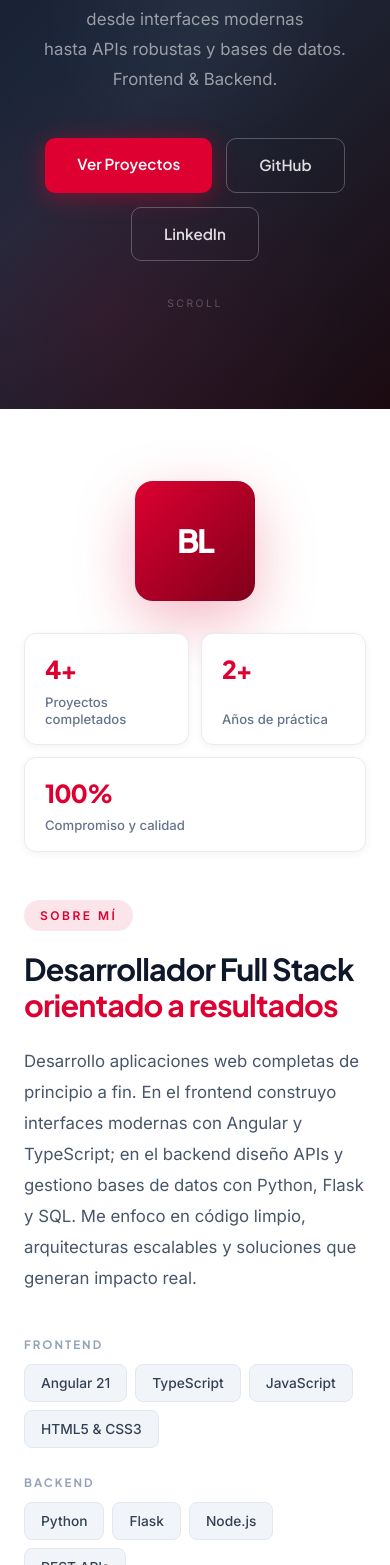
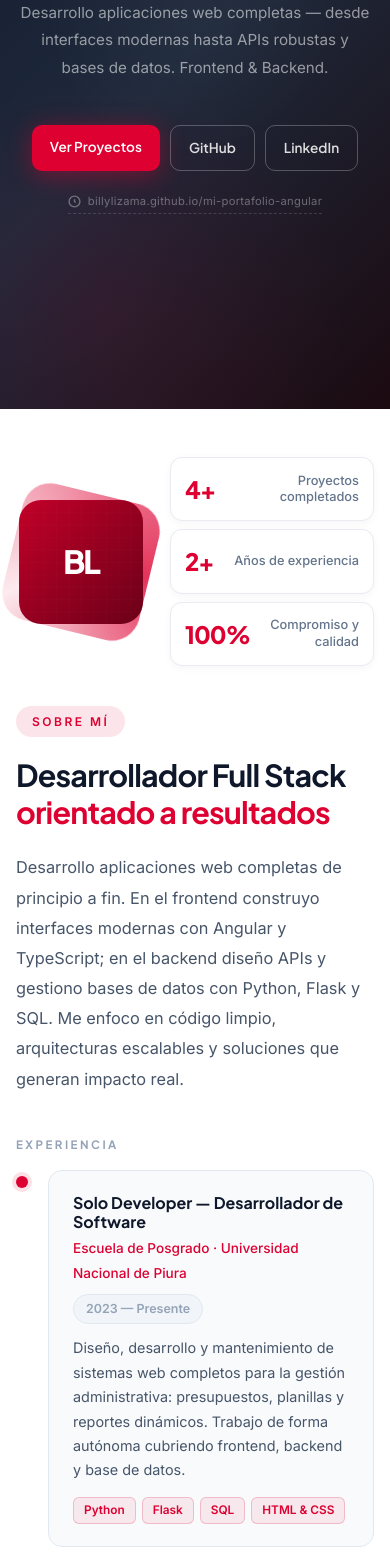
Before and after one commit to billylizama/mi-portafolio-angular, an Angular app: page / in a window 390 px wide. Shown: the part 435-2000 px from the top of the page. Built offline with nearby package versions, Linux system fonts and the light colour scheme.

Commit message:
feat: avatar animado, experiencia UNP, mejoras mobile y link publicado

```diff
--- a/src/app/app.css
+++ b/src/app/app.css
@@ -442,6 +442,26 @@
   color: white;
 }
 
+/* ===== HERO LIVE LINK ===== */
+.hero-live-link {
+  display: inline-flex;
+  align-items: center;
+  gap: 7px;
+  margin-top: 22px;
+  color: rgba(255, 255, 255, 0.35);
+  font-size: 0.78rem;
+  text-decoration: none;
+  letter-spacing: 0.3px;
+  transition: color 0.2s;
+  border-bottom: 1px dashed rgba(255, 255, 255, 0.15);
+  padding-bottom: 2px;
+}
+
+.hero-live-link:hover {
+  color: rgba(255, 255, 255, 0.7);
+  border-bottom-color: rgba(255, 255, 255, 0.4);
+}
+
 /* ===== RESPONSIVE ===== */
 @media (max-width: 900px) {
   .contact-inner {
@@ -456,15 +476,45 @@
   }
 
   .nav-inner {
-    padding: 0 24px;
+    padding: 0 20px;
   }
 
   .hero {
-    padding: 120px 24px 80px;
+    padding: 110px 20px 80px;
+    min-height: 100svh;
+  }
+
+  .hero-scroll-hint {
+    display: none;
+  }
+
+  .hero-name {
+    letter-spacing: -2px;
+  }
+
+  .hero-stack {
+    font-size: 0.9rem;
+  }
+
+  .hero-desc {
+    font-size: 0.95rem;
+  }
+
+  .hero-actions {
+    gap: 10px;
+  }
+
+  .btn {
+    padding: 12px 22px;
+    font-size: 0.9rem;
   }
 
   .section-container {
-    padding: 72px 24px;
+    padding: 64px 20px;
+  }
+
+  .projects-grid {
+    grid-template-columns: 1fr;
   }
 
   .footer-inner {
@@ -474,6 +524,39 @@
   }
 
   .main-footer {
-    padding: 24px;
+    padding: 24px 20px;
   }
 }
+
+@media (max-width: 480px) {
+  .hero-badge {
+    font-size: 0.75rem;
+    padding: 6px 14px;
+  }
+
+  .hero-name {
+    letter-spacing: -1.5px;
+  }
+
+  .hero-stack {
+    font-size: 0.82rem;
+  }
+
+  .btn {
+    padding: 11px 18px;
+    font-size: 0.85rem;
+  }
+
+  .nav-cta {
+    padding: 8px 16px;
+    font-size: 0.82rem;
+  }
+
+  .section-container {
+    padding: 48px 16px;
+  }
+
+  .hero-live-link {
+    font-size: 0.7rem;
+  }
+}
--- a/src/app/app.html
+++ b/src/app/app.html
@@ -26,10 +26,10 @@
     <h1 class="hero-name">Billy Lizama</h1>
     <p class="hero-role">Desarrollador Full Stack</p>
     <p class="hero-stack">
-      <strong>Angular</strong>&nbsp;&nbsp;·&nbsp;&nbsp;<strong>TypeScript</strong>&nbsp;&nbsp;·&nbsp;&nbsp;<strong>Python</strong>&nbsp;&nbsp;·&nbsp;&nbsp;<strong>Flask</strong>&nbsp;&nbsp;·&nbsp;&nbsp;<strong>SQL</strong>
+      <strong>Angular</strong>&nbsp;·&nbsp;<strong>TypeScript</strong>&nbsp;·&nbsp;<strong>Python</strong>&nbsp;·&nbsp;<strong>Flask</strong>&nbsp;·&nbsp;<strong>SQL</strong>
     </p>
     <p class="hero-desc">
-      Desarrollo aplicaciones web completas — desde interfaces modernas<br>
+      Desarrollo aplicaciones web completas — desde interfaces modernas
       hasta APIs robustas y bases de datos. Frontend &amp; Backend.
     </p>
     <div class="hero-actions">
@@ -37,6 +37,12 @@
       <a href="https://github.com/billylizama" target="_blank" class="btn btn-outline">GitHub</a>
       <a href="https://www.linkedin.com/in/balh/" target="_blank" class="btn btn-outline">LinkedIn</a>
     </div>
+    <a href="https://billylizama.github.io/mi-portafolio-angular/" target="_blank" class="hero-live-link">
+      <svg width="13" height="13" viewBox="0 0 24 24" fill="none" stroke="currentColor" stroke-width="2.5">
+        <circle cx="12" cy="12" r="10"/><path d="M12 8v4l2 2"/>
+      </svg>
+      billylizama.github.io/mi-portafolio-angular
+    </a>
   </div>
   <div class="hero-scroll-hint">
     <span>Scroll</span>
@@ -116,7 +122,7 @@
 <footer class="main-footer">
   <div class="footer-inner">
     <span class="footer-logo">BL<span class="dot">.</span></span>
-    <p>&copy; 2026 Billy Lizama Herrera &mdash; Desarrollador Frontend Angular</p>
+    <p>&copy; 2026 Billy Lizama Herrera &mdash; Full Stack Developer</p>
     <div class="footer-links">
       <a href="https://github.com/billylizama" target="_blank">GitHub</a>
       <a href="https://www.linkedin.com/in/balh/" target="_blank">LinkedIn</a>
--- a/src/app/sobre-mi/sobre-mi.css
+++ b/src/app/sobre-mi/sobre-mi.css
@@ -8,7 +8,7 @@
   align-items: start;
 }
 
-/* LEFT COLUMN */
+/* ===== LEFT COLUMN ===== */
 .about-left {
   display: flex;
   flex-direction: column;
@@ -18,27 +18,61 @@
   top: 100px;
 }
 
+/* AVATAR */
+.avatar-wrapper {
+  position: relative;
+  width: 180px;
+  height: 180px;
+  flex-shrink: 0;
+}
+
+.avatar-ring {
+  position: absolute;
+  inset: -5px;
+  border-radius: 28px;
+  background: conic-gradient(from 0deg, #dd0031 0%, rgba(221,0,49,0.1) 40%, #dd0031 100%);
+  animation: spinRing 5s linear infinite;
+  opacity: 0.8;
+}
+
+@keyframes spinRing {
+  to { transform: rotate(360deg); }
+}
+
 .avatar {
-  width: 170px;
-  height: 170px;
-  background: linear-gradient(135deg, #dd0031 0%, #7f001a 100%);
-  border-radius: 24px;
+  position: absolute;
+  inset: 3px;
+  background: linear-gradient(135deg, #c20028 0%, #6b0018 100%);
+  border-radius: 22px;
   display: flex;
   align-items: center;
   justify-content: center;
+  overflow: hidden;
+  z-index: 1;
+}
+
+.avatar-bg {
+  position: absolute;
+  inset: 0;
+  width: 100%;
+  height: 100%;
+}
+
+.avatar span {
   font-family: 'Plus Jakarta Sans', sans-serif;
-  font-size: 2.8rem;
+  font-size: 2.6rem;
   font-weight: 800;
   color: white;
   letter-spacing: -2px;
-  box-shadow: 0 20px 60px rgba(221, 0, 49, 0.28);
-  flex-shrink: 0;
+  position: relative;
+  z-index: 2;
 }
 
+/* STATS */
 .stats {
   display: flex;
   flex-direction: column;
-  gap: 12px;
+  gap: 10px;
   width: 100%;
 }
 
@@ -46,22 +80,23 @@
   background: #ffffff;
   border: 1px solid #e8ecf0;
   border-radius: 12px;
-  padding: 16px 20px;
+  padding: 14px 18px;
   display: flex;
   align-items: center;
   justify-content: space-between;
-  gap: 12px;
-  box-shadow: 0 2px 8px rgba(0, 0, 0, 0.05);
-  transition: box-shadow 0.2s;
+  gap: 10px;
+  box-shadow: 0 2px 8px rgba(0, 0, 0, 0.04);
+  transition: box-shadow 0.2s, transform 0.2s;
 }
 
 .stat-item:hover {
-  box-shadow: 0 4px 16px rgba(0, 0, 0, 0.09);
+  box-shadow: 0 6px 20px rgba(0, 0, 0, 0.08);
+  transform: translateY(-1px);
 }
 
 .stat-item strong {
   font-family: 'Plus Jakarta Sans', sans-serif;
-  font-size: 1.55rem;
+  font-size: 1.5rem;
   font-weight: 800;
   color: #dd0031;
   letter-spacing: -1px;
@@ -69,14 +104,14 @@
 }
 
 .stat-item span {
-  font-size: 0.82rem;
+  font-size: 0.8rem;
   color: #64748b;
   font-weight: 500;
   text-align: right;
   line-height: 1.3;
 }
 
-/* RIGHT COLUMN */
+/* ===== RIGHT COLUMN ===== */
 .section-label {
   display: inline-block;
   background: rgba(221, 0, 49, 0.1);
@@ -104,26 +139,127 @@
 }
 
 .bio {
-  font-size: 1.05rem;
+  font-size: 1.02rem;
   color: #475569;
   line-height: 1.85;
   margin-bottom: 44px;
-  max-width: 560px;
+  max-width: 580px;
 }
 
+.block-title {
+  font-size: 0.72rem;
+  font-weight: 700;
+  letter-spacing: 2.5px;
+  text-transform: uppercase;
+  color: #94a3b8;
+  margin-bottom: 18px;
+}
+
+/* ===== EXPERIENCE ===== */
+.experience-container {
+  margin-bottom: 44px;
+}
+
+.exp-item {
+  display: flex;
+  gap: 20px;
+  position: relative;
+}
+
+.exp-dot {
+  width: 12px;
+  height: 12px;
+  background: #dd0031;
+  border-radius: 50%;
+  margin-top: 6px;
+  flex-shrink: 0;
+  box-shadow: 0 0 0 4px rgba(221, 0, 49, 0.12);
+}
+
+.exp-body {
+  background: #f8fafc;
+  border: 1px solid #e2e8f0;
+  border-radius: 14px;
+  padding: 22px 24px;
+  flex: 1;
+  transition: border-color 0.2s, box-shadow 0.2s;
+}
+
+.exp-body:hover {
+  border-color: rgba(221, 0, 49, 0.3);
+  box-shadow: 0 4px 20px rgba(0, 0, 0, 0.06);
+}
+
+.exp-header {
+  display: flex;
+  align-items: flex-start;
+  justify-content: space-between;
+  gap: 16px;
+  margin-bottom: 12px;
+  flex-wrap: wrap;
+}
+
+.exp-info h4 {
+  font-size: 1rem;
+  font-weight: 700;
+  color: #0f172a;
+  margin-bottom: 4px;
+}
+
+.exp-company {
+  font-size: 0.85rem;
+  color: #dd0031;
+  font-weight: 500;
+}
+
+.exp-period {
+  font-size: 0.78rem;
+  color: #94a3b8;
+  font-weight: 600;
+  background: #f1f5f9;
+  padding: 4px 12px;
+  border-radius: 100px;
+  white-space: nowrap;
+  border: 1px solid #e2e8f0;
+}
+
+.exp-body p {
+  font-size: 0.9rem;
+  color: #475569;
+  line-height: 1.7;
+  margin-bottom: 14px;
+}
+
+.exp-techs {
+  display: flex;
+  flex-wrap: wrap;
+  gap: 6px;
+}
+
+.exp-tech {
+  background: rgba(221, 0, 49, 0.07);
+  color: #dd0031;
+  font-size: 0.74rem;
+  font-weight: 600;
+  padding: 3px 10px;
+  border-radius: 6px;
+  border: 1px solid rgba(221, 0, 49, 0.2);
+}
+
+/* ===== SKILLS ===== */
 .skills-container {
   display: flex;
   flex-direction: column;
-  gap: 28px;
+  gap: 20px;
 }
 
 .skill-group h4 {
-  font-size: 0.72rem;
+  font-size: 0.7rem;
   font-weight: 700;
   letter-spacing: 2px;
   text-transform: uppercase;
   color: #94a3b8;
-  margin-bottom: 12px;
+  margin-bottom: 10px;
 }
 
 .skill-pills {
@@ -135,9 +271,9 @@
 .pill {
   background: #f1f5f9;
   color: #334155;
-  padding: 7px 16px;
+  padding: 6px 14px;
   border-radius: 8px;
-  font-size: 0.86rem;
+  font-size: 0.85rem;
   font-weight: 500;
   border: 1px solid #e2e8f0;
   transition: all 0.2s ease;
@@ -151,12 +287,20 @@
   transform: translateY(-1px);
 }
 
-/* RESPONSIVE */
-@media (max-width: 900px) {
+/* ===== RESPONSIVE ===== */
+@media (max-width: 1000px) {
+  .about-wrapper {
+    grid-template-columns: 220px 1fr;
+    gap: 50px;
+    padding: 80px 32px;
+  }
+}
+
+@media (max-width: 768px) {
   .about-wrapper {
     grid-template-columns: 1fr;
-    gap: 48px;
-    padding: 72px 24px;
+    gap: 40px;
+    padding: 64px 20px;
   }
 
   .about-left {
@@ -164,32 +308,69 @@
     flex-direction: row;
     flex-wrap: wrap;
     justify-content: center;
+    gap: 24px;
+  }
+
+  .avatar-wrapper {
+    width: 130px;
+    height: 130px;
+  }
+
+  .avatar span {
+    font-size: 2rem;
   }
 
   .stats {
     flex-direction: row;
     flex-wrap: wrap;
-    width: auto;
     flex: 1;
-    min-width: 240px;
+    min-width: 200px;
+    gap: 8px;
   }
 
   .stat-item {
     flex: 1;
-    min-width: 140px;
+    min-width: 130px;
     flex-direction: column;
     align-items: flex-start;
-    gap: 4px;
+    gap: 2px;
+    padding: 12px 14px;
   }
 
   .stat-item span {
     text-align: left;
   }
 
-  .avatar {
-    width: 120px;
-    height: 120px;
-    font-size: 2rem;
-    border-radius: 18px;
+  .exp-header {
+    flex-direction: column;
+    gap: 8px;
+  }
+
+  .exp-period {
+    align-self: flex-start;
+  }
+
+  .bio {
+    max-width: 100%;
   }
 }
+
+@media (max-width: 480px) {
+  .about-wrapper {
+    padding: 48px 16px;
+  }
+
+  .stats {
+    flex-direction: column;
+  }
+
+  .stat-item {
+    flex-direction: row;
+    align-items: center;
+    justify-content: space-between;
+  }
+
+  .stat-item span {
+    text-align: right;
+  }
+}
--- a/src/app/sobre-mi/sobre-mi.html
+++ b/src/app/sobre-mi/sobre-mi.html
@@ -1,7 +1,20 @@
 <div class="about-wrapper">
 
   <div class="about-left">
-    <div class="avatar">BL</div>
+    <div class="avatar-wrapper">
+      <div class="avatar-ring"></div>
+      <div class="avatar">
+        <span>BL</span>
+        <svg class="avatar-bg" viewBox="0 0 170 170" xmlns="http://www.w3.org/2000/svg">
+          <defs>
+            <pattern id="grid" width="17" height="17" patternUnits="userSpaceOnUse">
+              <path d="M 17 0 L 0 0 0 17" fill="none" stroke="rgba(255,255,255,0.08)" stroke-width="0.5"/>
+            </pattern>
+          </defs>
+          <rect width="170" height="170" fill="url(#grid)"/>
+        </svg>
+      </div>
+    </div>
     <div class="stats">
       @for (stat of stats; track stat.label) {
         <div class="stat-item">
@@ -17,7 +30,32 @@
     <h2>Desarrollador Full Stack<br><em>orientado a resultados</em></h2>
     <p class="bio">{{ descripcion }}</p>
 
+    <div class="experience-container">
+      <h3 class="block-title">Experiencia</h3>
+      @for (exp of experiencia; track exp.empresa) {
+        <div class="exp-item">
+          <div class="exp-dot"></div>
+          <div class="exp-body">
+            <div class="exp-header">
+              <div class="exp-info">
+                <h4>{{ exp.cargo }}</h4>
+                <span class="exp-company">{{ exp.empresa }}</span>
+              </div>
+              <span class="exp-period">{{ exp.periodo }}</span>
+            </div>
+            <p>{{ exp.descripcion }}</p>
+            <div class="exp-techs">
+              @for (t of exp.techs; track t) {
+                <span class="exp-tech">{{ t }}</span>
+              }
+            </div>
+          </div>
+        </div>
+      }
+    </div>
+
     <div class="skills-container">
+      <h3 class="block-title">Habilidades</h3>
       @for (grupo of skills; track grupo.categoria) {
         <div class="skill-group">
           <h4>{{ grupo.categoria }}</h4>
--- a/src/app/sobre-mi/sobre-mi.ts
+++ b/src/app/sobre-mi/sobre-mi.ts
@@ -10,6 +10,17 @@ export class SobreMiComponent {
   descripcion =
     'Desarrollo aplicaciones web completas de principio a fin. En el frontend construyo interfaces modernas con Angular y TypeScript; en el backend diseño APIs y gestiono bases de datos con Python, Flask y SQL. Me enfoco en código limpio, arquitecturas escalables y soluciones que generan impacto real.';
 
+  experiencia = [
+    {
+      cargo: 'Solo Developer — Desarrollador de Software',
+      empresa: 'Escuela de Posgrado · Universidad Nacional de Piura',
+      periodo: '2023 — Presente',
+      descripcion:
+        'Diseño, desarrollo y mantenimiento de sistemas web completos para la gestión administrativa: presupuestos, planillas y reportes dinámicos. Trabajo de forma autónoma cubriendo frontend, backend y base de datos.',
+      techs: ['Python', 'Flask', 'SQL', 'HTML & CSS'],
+    },
+  ];
+
   skills: { categoria: string; items: string[] }[] = [
     { categoria: 'Frontend', items: ['Angular 21', 'TypeScript', 'JavaScript', 'HTML5 & CSS3'] },
     { categoria: 'Backend', items: ['Python', 'Flask', 'Node.js', 'REST APIs'] },
@@ -19,7 +30,7 @@ export class SobreMiComponent {
 
   stats = [
     { value: '4+', label: 'Proyectos completados' },
-    { value: '2+', label: 'Años de práctica' },
+    { value: '2+', label: 'Años de experiencia' },
     { value: '100%', label: 'Compromiso y calidad' },
   ];
 }
```
